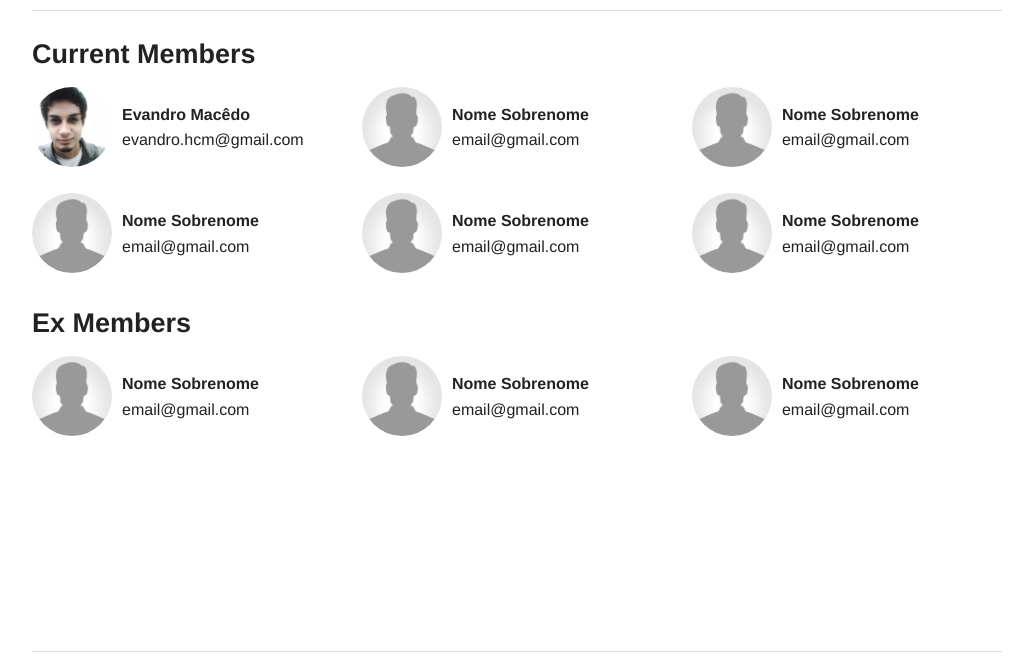
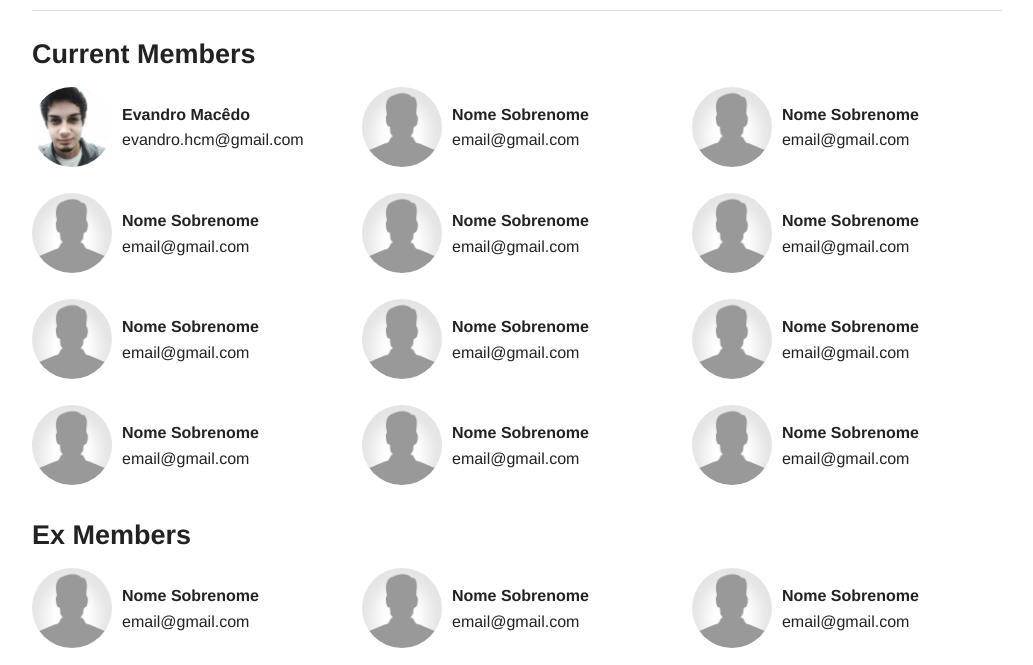
Before and after one commit to SideResearchGroup/SideResearchGroup.github.io, a plain HTML site: page members.html in a window 1280 px wide. Shown: the part 69-734 px from the top of the page, without its empty margins (123-1156 px from the left). Drawn offline with Linux system fonts and the light colour scheme.

Commit message:
Adicionando mais exemplos de membros

```diff
--- a/members.html
+++ b/members.html
@@ -68,12 +68,57 @@
 				</li>
 			</ul>
 
+			<ul class="small-block-grid-3">
+				<li class="members">
+					<img src="img/manAvatar.png" alt="">
+					<p><strong>Nome Sobrenome</strong><br>email@gmail.com</p>
+				</li>
+				<li class="members">
+					<img src="img/manAvatar.png" alt="">
+					<p><strong>Nome Sobrenome</strong><br>email@gmail.com</p>
+				</li>
+				<li class="members">
+					<img src="img/manAvatar.png" alt="">
+					<p><strong>Nome Sobrenome</strong><br>email@gmail.com</p>
+				</li>
+			</ul>
+
+			<ul class="small-block-grid-3">
+				<li class="members">
+					<img src="img/manAvatar.png" alt="">
+					<p><strong>Nome Sobrenome</strong><br>email@gmail.com</p>
+				</li>
+				<li class="members">
+					<img src="img/manAvatar.png" alt="">
+					<p><strong>Nome Sobrenome</strong><br>email@gmail.com</p>
+				</li>
+				<li class="members">
+					<img src="img/manAvatar.png" alt="">
+					<p><strong>Nome Sobrenome</strong><br>email@gmail.com</p>
+				</li>
+			</ul>
+
 		</div>
 	</div>
 
 	<div class="row">
 		<div class="small-12 columns">
 			<h3>Ex Members</h3>
+
+			<ul class="small-block-grid-3">
+				<li class="members">
+					<img src="img/manAvatar.png" alt="">
+					<p><strong>Nome Sobrenome</strong><br>email@gmail.com</p>
+				</li>
+				<li class="members">
+					<img src="img/manAvatar.png" alt="">
+					<p><strong>Nome Sobrenome</strong><br>email@gmail.com</p>
+				</li>
+				<li class="members">
+					<img src="img/manAvatar.png" alt="">
+					<p><strong>Nome Sobrenome</strong><br>email@gmail.com</p>
+				</li>
+			</ul>
 
 			<ul class="small-block-grid-3">
 				<li class="members">
```
